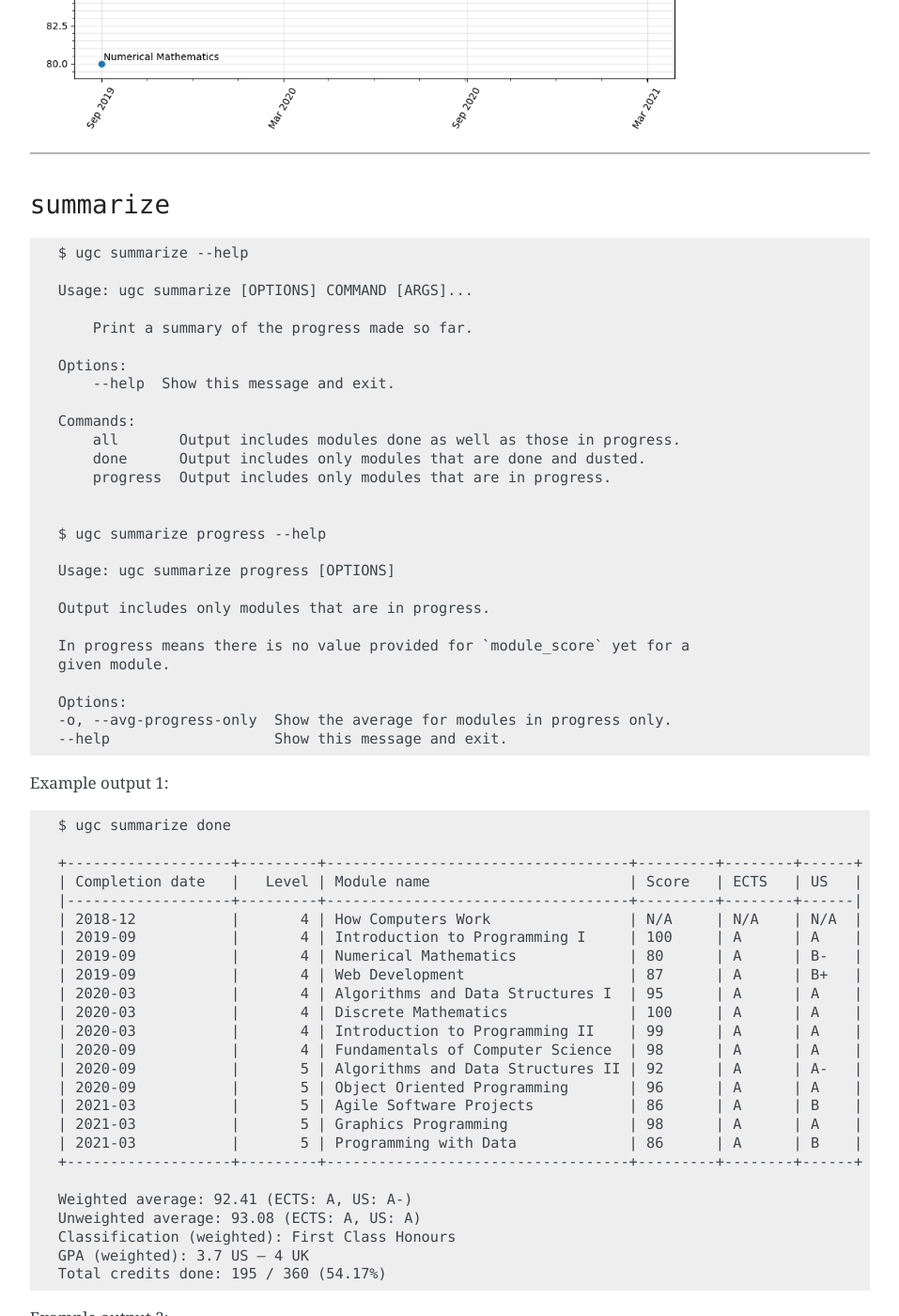
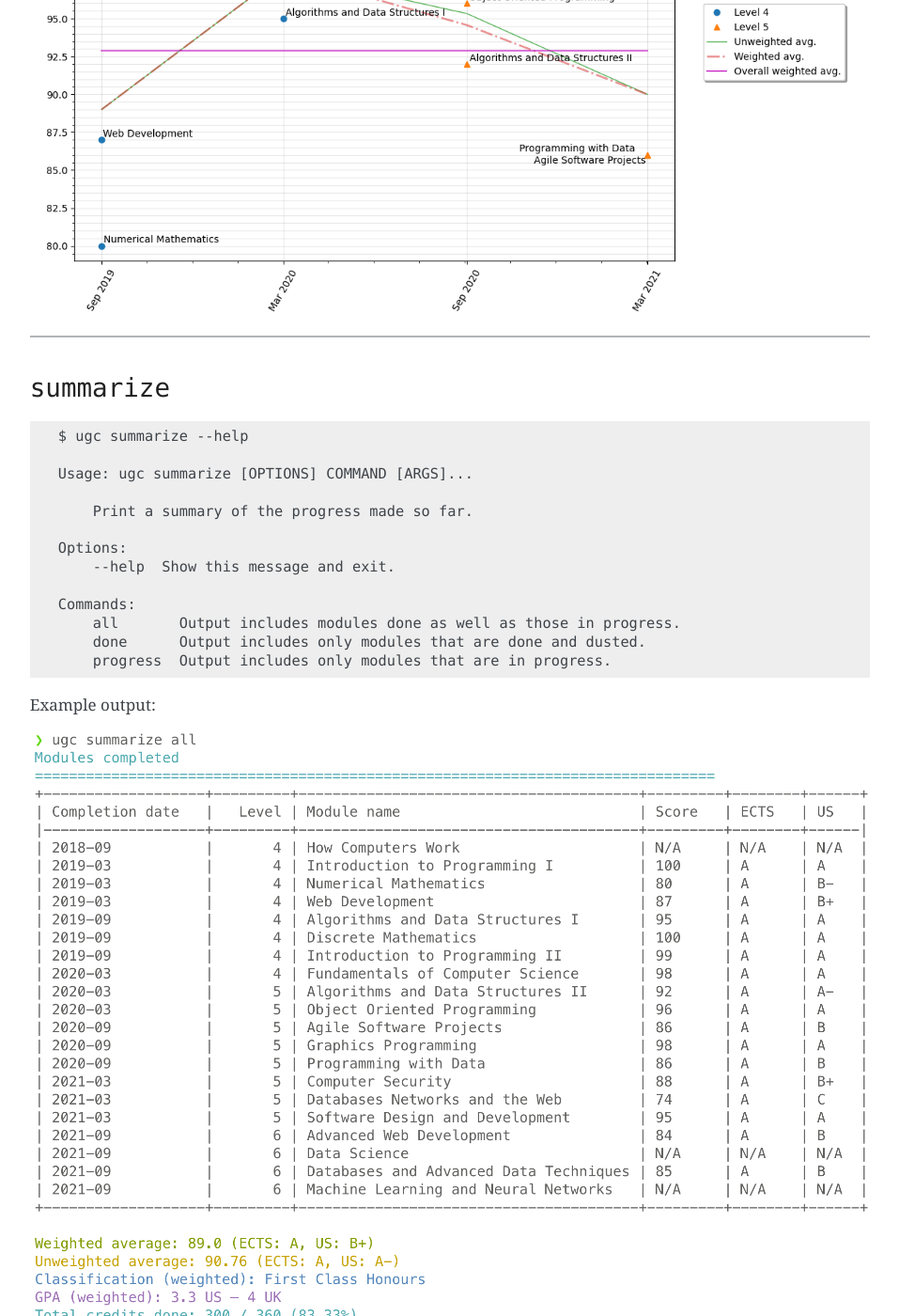
Before and after one commit to sglavoie/uol-grades-calculator, a Sphinx documentation site: the page built from docs/commands.rst, in a window 1280 px wide and 1400 px high, scrolled down 3322 px. Shown: the whole window at 94% size, without its empty margins (311-1268 px from the left). Built offline with Sphinx 7.4.7, drawn with Linux system fonts in a browser that asks for light colours; some of the changed text lies outside the part shown.

Commit message:
commands: update all outputs to use images

```diff
--- a/docs/commands.rst
+++ b/docs/commands.rst
@@ -37,14 +37,17 @@
     --help  Show this message and exit.
 
 
-Example output::
+Example output 1:
 
-    $ ugc check score-accuracy
+.. image:: ./_static/images/check_score1.png
+  :width: 594
+  :alt: Output 1 of `ugc check score-accuracy`
 
-    Algorithms and Data Structures I: 78% actual [expected 79.0%]
-    Discrete Mathematics: 79.5% actual [expected 80.0%]
-    Fundamentals of Computer Science: 60% actual [expected 58.0%]
+Example output 2:
 
+.. image:: ./_static/images/check_score2.png
+  :width: 1112
+  :alt: Output 2 of `ugc check score-accuracy`
 
 ----------
 
@@ -65,13 +68,11 @@
     --help                 Show this message and exit.
 
 
-Example output::
+Example output:
 
-    $ ugc generate-sample
-
-    Configuration file not found: /home/user/.ugc-grades.json
-    → Configuration file generated.
-
+.. image:: ./_static/images/generate_sample.png
+  :width: 1138
+  :alt: Default output of `ugc generate-sample`
 
 ----------
 
@@ -175,60 +176,8 @@
         progress  Output includes only modules that are in progress.
 
 
-    $ ugc summarize progress --help
+Example output:
 
-    Usage: ugc summarize progress [OPTIONS]
-
-    Output includes only modules that are in progress.
-
-    In progress means there is no value provided for `module_score` yet for a
-    given module.
-
-    Options:
-    -o, --avg-progress-only  Show the average for modules in progress only.
-    --help                   Show this message and exit.
-
-
-Example output 1::
-
-    $ ugc summarize done
-
-    +-------------------+---------+-----------------------------------+---------+--------+------+
-    | Completion date   |   Level | Module name                       | Score   | ECTS   | US   |
-    |-------------------+---------+-----------------------------------+---------+--------+------|
-    | 2018-12           |       4 | How Computers Work                | N/A     | N/A    | N/A  |
-    | 2019-09           |       4 | Introduction to Programming I     | 100     | A      | A    |
-    | 2019-09           |       4 | Numerical Mathematics             | 80      | A      | B-   |
-    | 2019-09           |       4 | Web Development                   | 87      | A      | B+   |
-    | 2020-03           |       4 | Algorithms and Data Structures I  | 95      | A      | A    |
-    | 2020-03           |       4 | Discrete Mathematics              | 100     | A      | A    |
-    | 2020-03           |       4 | Introduction to Programming II    | 99      | A      | A    |
-    | 2020-09           |       4 | Fundamentals of Computer Science  | 98      | A      | A    |
-    | 2020-09           |       5 | Algorithms and Data Structures II | 92      | A      | A-   |
-    | 2020-09           |       5 | Object Oriented Programming       | 96      | A      | A    |
-    | 2021-03           |       5 | Agile Software Projects           | 86      | A      | B    |
-    | 2021-03           |       5 | Graphics Programming              | 98      | A      | A    |
-    | 2021-03           |       5 | Programming with Data             | 86      | A      | B    |
-    +-------------------+---------+-----------------------------------+---------+--------+------+
-
-    Weighted average: 92.41 (ECTS: A, US: A-)
-    Unweighted average: 93.08 (ECTS: A, US: A)
-    Classification (weighted): First Class Honours
-    GPA (weighted): 3.7 US – 4 UK
-    Total credits done: 195 / 360 (54.17%)
-
-
-Example output 2::
-
-    $ ugc summarize progress
-
-    +---------------------------------+---------+-----------+--------+------+
-    | Module name                     |   Level |   Midterm | ECTS   | US   |
-    |---------------------------------+---------+-----------+--------+------|
-    | Computer Security               |       5 |       100 | A      | A    |
-    | Databases Networks and the Web  |       5 |        90 | A      | A-   |
-    | Software Design and Development |       5 |        88 | A      | B+   |
-    +---------------------------------+---------+-----------+--------+------+
-
-    Weighted average (including modules in progress): 92.48 (ECTS: A, US: A-)
-    Unweighted average (including modules in progress): 93.0 (ECTS: A, US: A)
+.. image:: ./_static/images/summarize_all.png
+  :width: 1200
+  :alt: Output of `ugc summarize all`
```
Also changed, not shown: docs/_static/images/check_score1.png (added), docs/_static/images/check_score2.png (added), docs/_static/images/generate_sample.png (added), docs/_static/images/summarize_all.png (added).
